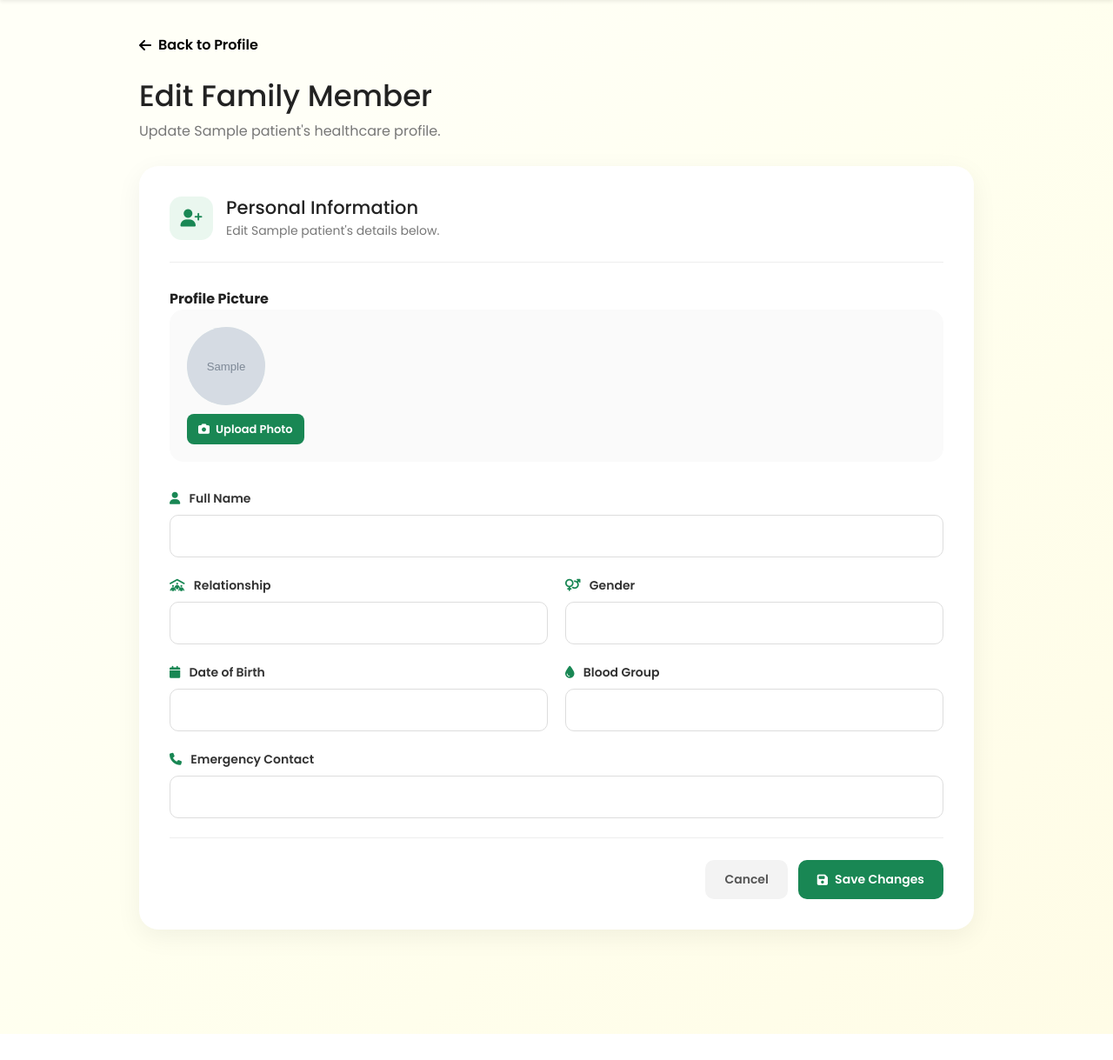
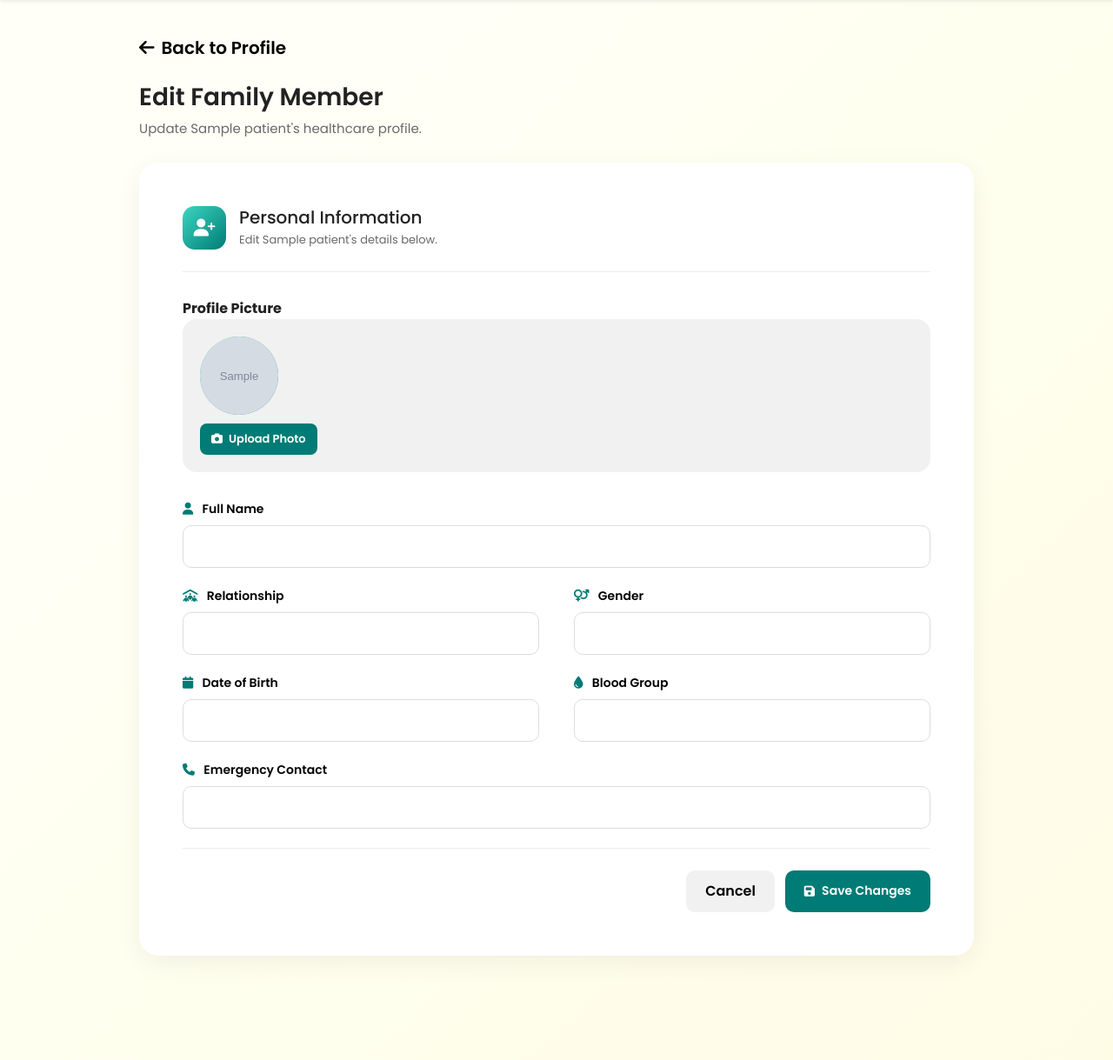
Before and after one commit to AMNA-RISHVI/CareNest_Home-Healthcare-Platform, a Django app: template patient_dashboard/templates/patient_dashboard/edit_patient.html in a window 1280 px wide. Shown: the part 60-1279 px from the top of the page at 87% size. Before the commit the page ends 1249 px from the top, so only its background shows below. Run offline with Django 5.2, Linux system fonts and the light colour scheme; the template is opened without the code that fills it: most values are stand-ins (such as "Sample title", 1, 10 or a date in 2020); grey boxes marked "Sample" are stand-in pictures; form fields are guessed from the names that the template uses; some libraries are stand-ins or nearby versions.

Commit message:
completed add, view, edit, delete pages interface design

```diff
--- a/patient_dashboard/static/patient_dashboard/css/dashboard.css
+++ b/patient_dashboard/static/patient_dashboard/css/dashboard.css
@@ -819,14 +818,14 @@
     gap: 8px;
     text-decoration: none;
     font-weight: 600;
+    font-size: 20px;
     color: #000000;
 }
-
 
 .patient-detail-card {
     background: #ffffff;
     border-radius: 20px;
-    padding: 35px;
+    padding: 35px 50px;
     box-shadow: 0 8px 30px rgba(0, 0, 0, 0.06);
 }
 
@@ -992,21 +963,17 @@
     margin-bottom: 28px;
 }
 
-
 .form-page-header h1 {
     margin-top: 25px;
     margin-bottom: 8px;
-
-    font-size: 34px;
+    font-size: 28px;
+    font-weight: 550;
 }
-
 
 .form-page-header p {
     margin: 0;
-
-    color: #777;
-
-    font-size: 16px;
+    color: #6B6868;
+    font-size: 15px;
 }
 
 
@@ -1014,26 +981,17 @@
 
 .patient-form-card {
     background: #ffffff;
-
     border-radius: 22px;
-
-    padding: 35px;
-
+    padding: 50px;
     box-shadow: 0 8px 30px rgba(0, 0, 0, 0.06);
 }
 
-
 .form-card-header {
     display: flex;
-
     align-items: center;
-
     gap: 15px;
-
     padding-bottom: 25px;
-
     margin-bottom: 30px;
-
     border-bottom: 1px solid #eeeeee;
 }
 
@@ -1041,34 +999,28 @@
 .form-card-icon {
     width: 50px;
     height: 50px;
-
     border-radius: 14px;
-
     display: flex;
     align-items: center;
     justify-content: center;
-
-    background: #eaf7ef;
-
-    color: #198754;
-
+    background: linear-gradient(
+        135deg,
+        #3CD5C0 0%,
+        #007B75 100%
+    );;
+    color: #ffffff;
     font-size: 20px;
 }
 
-
 .form-card-header h2 {
     margin: 0;
-
-    font-size: 21px;
+    font-size: 20px;
 }
-
 
 .form-card-header p {
     margin: 4px 0 0;
-
-    color: #777;
-
-    font-size: 14px;
+    color: #6B6868;
+    font-size: 13px;
 }
 
 
@@ -1076,135 +1028,97 @@
 
 .profile-upload-section {
     display: flex;
-
     align-items: center;
-
     gap: 22px;
-
     margin-bottom: 32px;
-
     padding: 20px;
-
-    background: #fafafa;
-
+    background: #F1F1F1;
     border-radius: 16px;
 }
-
 
 .profile-upload {
     text-align: center;
 }
 
-
 .profile-upload-preview {
     width: 90px;
     height: 90px;
-
     border-radius: 50%;
-
     display: flex;
     align-items: center;
     justify-content: center;
-
     overflow: hidden;
-
-    background: #eaf7ef;
-
-    color: #198754;
-
+    background: linear-gradient(
+        135deg,
+        #3CD5C0 0%,
+        #007B75 100%
+    );;
+    color: #ffffff;
     font-size: 30px;
-
     margin-bottom: 10px;
 }
-
 
 .profile-upload-preview img {
     width: 100%;
     height: 100%;
-
     object-fit: cover;
 }
 
-
 .profile-upload-button {
     display: inline-flex;
-
     align-items: center;
-
     gap: 7px;
-
     padding: 8px 13px;
-
     border-radius: 8px;
-
-    background: #198754;
-
+    background: #007B75;
     color: white;
-
     font-size: 13px;
-
     font-weight: 600;
-
     cursor: pointer;
 }
-
 
 .profile-upload input[type="file"] {
     display: none;
 }
 
-
 .profile-upload-text strong {
     font-size: 16px;
 }
 
-
 .profile-upload-text p {
     max-width: 400px;
     margin: 5px 0 0;
-    color: #777;
+    color: #6B6868;
     font-size: 14px;
 }
-
 
 /* FORM ROW */
 
 .form-row {
     display: grid;
-
     grid-template-columns: repeat(2, 1fr);
-
-    gap: 20px;
+    gap: 40px;
 }
-
 
 .form-field {
     margin-bottom: 22px;
 }
 
-
 .form-field.full-width {
     width: 100%;
 }
 
-
 .form-field label {
     display: block;
-
     margin-bottom: 8px;
-
     font-size: 14px;
-
     font-weight: 600;
-
-    color: #333;
+    color: #000000;
 }
-
 
 .form-field label i {
     margin-right: 7px;
-
-    color: #198754;
+    color: #007B75;
 }
 
 
@@ -1272,69 +1166,38 @@
 
 .form-actions {
     display: flex;
-
     justify-content: flex-end;
-
     gap: 12px;
-
     margin-top: 15px;
-
     padding-top: 25px;
-
     border-top: 1px solid #eeeeee;
 }
-
 
 .form-cancel-button,
 .form-save-button {
     display: inline-flex;
-
     align-items: center;
-
     justify-content: center;
-
     gap: 8px;
-
     padding: 12px 22px;
-
     border-radius: 10px;
-
     font-family: inherit;
-
     font-size: 14px;
-
     font-weight: 600;
-
     text-decoration: none;
-
     cursor: pointer;
 }
 
-
 .form-cancel-button {
-    background: #f3f3f3;
-
-    color: #555;
+    background: #F1F1F1;
+    color: #000000;
 }
-
 
 .form-save-button {
     border: none;
-
-    background: #198754;
-
+    background: #007B75;
     color: white;
 }
-
-
-
-
-
-
-
-
-
-
 
 
 
@@ -1352,175 +1215,128 @@
 
 .delete-page {
     min-height: 80vh;
-
     display: flex;
-
     align-items: center;
-
     justify-content: center;
-
     padding: 20px 30px 60px;
 }
 
-
 .delete-card {
     width: 100%;
-
     max-width: 520px;
-
     padding: 40px;
-
     text-align: center;
-
     background: #ffffff;
-
     border-radius: 22px;
-
     box-shadow: 0 8px 30px rgba(0, 0, 0, 0.06);
 }
-
 
 .delete-icon {
     width: 70px;
     height: 70px;
-
     margin: 0 auto 20px;
-
     display: flex;
     align-items: center;
     justify-content: center;
-
     border-radius: 50%;
-
     background: #fff1f1;
-
     color: #dc3545;
-
-    font-size: 27px;
+    font-size: 28px;
 }
-
 
 .delete-card h1 {
     margin-bottom: 12px;
-
-    font-size: 27px;
+    font-size: 28px;
 }
 
-
 .delete-card > p {
-    color: #666;
-
+    color: #6B6868;
     line-height: 1.6;
-
     margin-bottom: 8px;
+    font-size: 18px;
 }
-
 
 .delete-warning {
     display: block;
-
     color: #dc3545;
-
-    font-size: 13px;
-
+    font-size: 18px;
     margin-bottom: 25px;
 }
 
-
 .delete-patient-preview {
     display: flex;
-
     align-items: center;
-
     justify-content: center;
-
     gap: 12px;
-
     padding: 15px;
-
     margin-bottom: 25px;
-
-    background: #fafafa;
-
+    background: #F1F1F1;
     border-radius: 12px;
-
     text-align: left;
 }
-
 
 .delete-avatar {
     width: 48px;
     height: 48px;
-
     border-radius: 50%;
-
     overflow: hidden;
-
     display: flex;
     align-items: center;
     justify-content: center;
-
-    background: #eaf7ef;
-
-    color: #198754;
-
+    background: linear-gradient(
+        135deg,
+        #3CD5C0 0%,
+        #007B75 100%
+    );;
+    color: #ffffff;
+    font-size: 20px;
     font-weight: 700;
 }
-
 
 .delete-avatar img {
     width: 100%;
     height: 100%;
-
     object-fit: cover;
 }
-
 
 .delete-patient-preview strong,
 .delete-patient-preview span {
     display: block;
+    font-size: 18px;
 }
 
-
 .delete-patient-preview span {
-    color: #777;
-
-    font-size: 13px;
-
+    color: #6B6868;
+    font-size: 15px;
     margin-top: 3px;
 }
 
-
 .delete-actions {
     display: flex;
-
     justify-content: center;
-
     gap: 12px;
 }
 
+.form-cancel-button {
+    font-size: 16px;
+    color: #F1F1F1;
+    color: #000;
+    font-size: 16px;
+    text-decoration: none;
+}
 
 .delete-confirm-button {
     display: inline-flex;
-
     align-items: center;
     justify-content: center;
-
     gap: 8px;
-
     padding: 12px 20px;
-
     border: none;
-
     border-radius: 10px;
-
     background: #dc3545;
-
     color: white;
-
     font-family: inherit;
-
+    font-size: 16px;
     font-weight: 600;
-
     cursor: pointer;
 }
```
Also changed, not shown: other parts of patient_dashboard/static/patient_dashboard/css/dashboard.css (+24 -73 lines).
